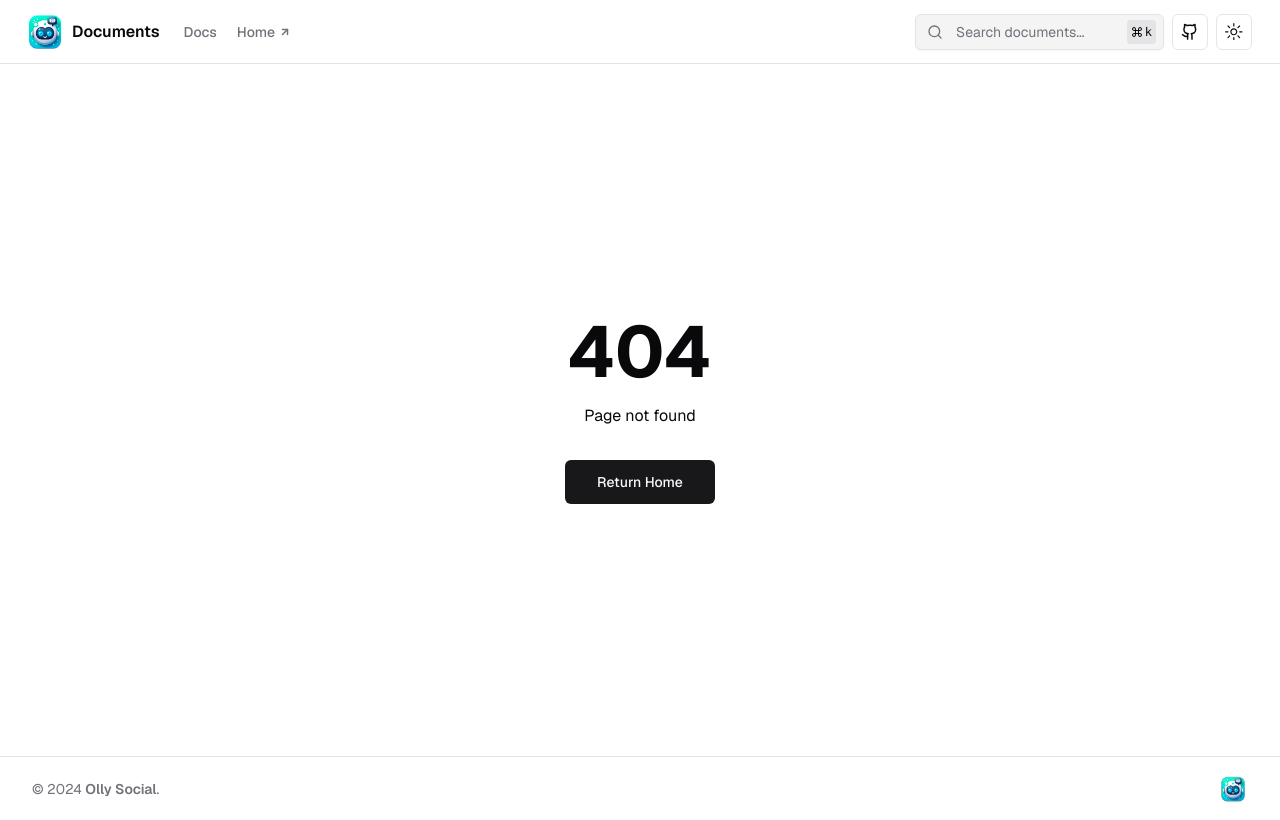
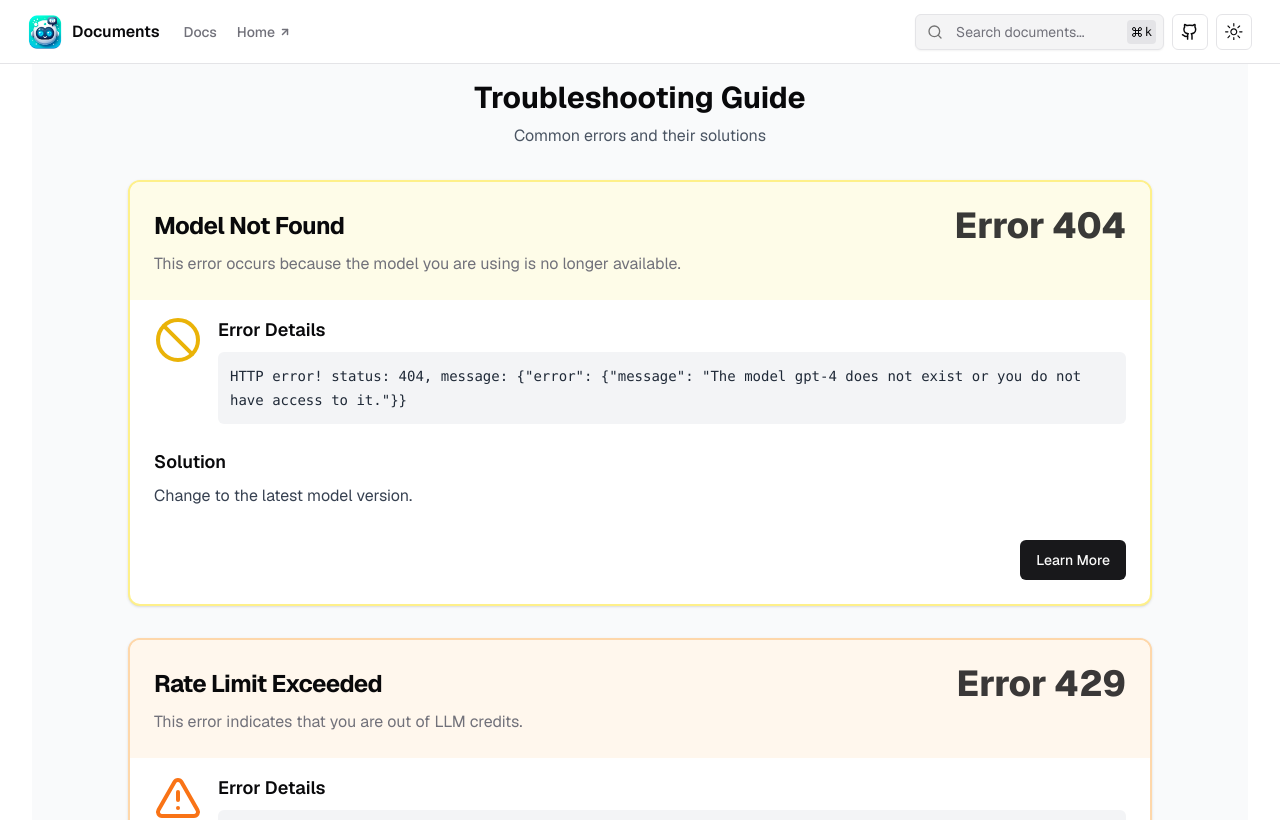
Before and after one commit to whyashthakker/olly_docs, a Next.js app: page /help in a window 1280 px wide. Before the commit this address had no page. Shown: the top 820 px of the page. Built offline with nearby package versions, Linux system fonts and the light colour scheme.

Commit message:
feat: Adding Help Page

```diff
--- /dev/null
+++ b/app/help/page.tsx
@@ -0,0 +1,110 @@
+// ErrorHelpPage.jsx
+'use client';
+
+import { Card, CardContent, CardDescription, CardFooter, CardHeader, CardTitle } from '@/components/ui/card';
+import { Button } from '@/components/ui/button';
+import { AlertCircle, AlertTriangle, Ban, ExternalLink } from 'lucide-react';
+import Link from 'next/link';
+
+export default function ErrorHelpPage() {
+  const errors = [
+    {
+      code: '404',
+      title: 'Model Not Found',
+      description: 'This error occurs because the model you are using is no longer available.',
+      detail: 'HTTP error! status: 404, message: {"error": {"message": "The model gpt-4 does not exist or you do not have access to it."}}',
+      solution: 'Change to the latest model version.',
+      icon: <Ban className="h-12 w-12 text-yellow-500 dark:text-yellow-400" />,
+      color: 'bg-yellow-50 dark:bg-yellow-950/30',
+      borderColor: 'border-yellow-200 dark:border-yellow-800'
+    },
+    {
+      code: '429',
+      title: 'Rate Limit Exceeded',
+      description: 'This error indicates that you are out of LLM credits.',
+      detail: 'HTTP error! status: 429, message: {"error": {"message": "You exceeded your current quota, please check your plan and billing details."}}',
+      solution: 'To resolve this error you have to add the credits to your API accountAlso watch this video guide and this guide will hels you to understand the error and how to resolve it',
+      videoLink: 'https://youtu.be/878N5HT68g0?si=nAI0OZ2Nb92ZQnEe',
+      icon: <AlertTriangle className="h-12 w-12 text-orange-500 dark:text-orange-400" />,
+      action: 'Watch Video Guide',
+      color: 'bg-orange-50 dark:bg-orange-950/30',
+      borderColor: 'border-orange-200 dark:border-orange-800'
+    },
+    {
+      code: '401',
+      title: 'Incorrect API Key',
+      description: 'This error indicates that you are using the wrong LLM vendor (The LLM vendor is different from API you are using).',
+      detail: 'HTTP error! status: 401, message: {"error": {"message": "Incorrect API key provided: olly-ef6**c694. You can find your API key at https://platform.openai.com/account/api-keys./", "type": "invalid_request_error", "param": null, "code": "invalid_api_key"}}',
+      solution: 'Go to Olly Extension and ensure that you are using the right API key and that the selected LLM model corresponds to your API (Using OpenAI API key? Then use GPT models).',
+      icon: <AlertCircle className="h-12 w-12 text-red-500 dark:text-red-400" />,
+      action: 'Check API Settings',
+      color: 'bg-red-50 dark:bg-red-950/30',
+      borderColor: 'border-red-200 dark:border-red-800'
+    }
+  ];
+
+  return (
+    <div className="min-h-screen flex items-center justify-center bg-gray-50 dark:bg-gray-950 p-4">
+      <div className="w-full max-w-5xl">
+        <h1 className="text-3xl font-bold text-center mb-2 dark:text-white">Troubleshooting Guide</h1>
+        <p className="text-center mb-8 text-gray-600 dark:text-gray-400">Common errors and their solutions</p>
+
+        <div className="grid grid-cols-1 gap-8">
+          {errors.map((error) => (
+            <Card
+              key={error.code}
+              className={`overflow-hidden border-2 ${error.borderColor} hover:shadow-lg transition-shadow dark:shadow-none dark:hover:shadow-none`}
+            >
+              <CardHeader className={`${error.color}`}>
+                <div className="flex justify-between items-center">
+                  <CardTitle className="text-2xl font-bold dark:text-white">{error.title}</CardTitle>
+                  <span className="text-4xl font-extrabold opacity-80 dark:text-white dark:opacity-90">Error {error.code}</span>
+                </div>
+                <CardDescription className="text-base mt-2 dark:text-gray-300">
+                  {error.description}
+                </CardDescription>
+              </CardHeader>
+
+              <CardContent className="pt-4">
+                <div className="flex items-start gap-4 mb-6">
+                  {error.icon}
+                  <div className="flex-1">
+                    <h3 className="font-semibold text-lg dark:text-white mb-2">Error Details</h3>
+                    <div className="bg-gray-100 dark:bg-gray-800 p-3 rounded-md overflow-x-auto">
+                      <code className="text-sm text-gray-800 dark:text-gray-300 whitespace-pre-wrap">
+                        {error.detail}
+                      </code>
+                    </div>
+                  </div>
+                </div>
+
+                <div className="mt-4">
+                  <h3 className="font-semibold text-lg dark:text-white mb-2">Solution</h3>
+                  <p className="text-gray-700 dark:text-gray-300">
+                    {error.solution}
+                  </p>
+                </div>
+              </CardContent>
+
+              <CardFooter className="flex justify-end gap-2 pt-2">
+                {error.videoLink && (
+                  <Link href={error.videoLink} target="_blank" rel="noopener noreferrer">
+                    <Button className="flex items-center gap-2">
+                      {error.action || 'Watch Guide'}
+                      <ExternalLink size={16} />
+                    </Button>
+                  </Link>
+                )}
+                {!error.videoLink && (
+                  <Button>
+                    {error.action || 'Learn More'}
+                  </Button>
+                )}
+              </CardFooter>
+            </Card>
+          ))}
+        </div>
+      </div>
+    </div>
+  );
+}
--- /dev/null
+++ b/components/ui/card.tsx
@@ -0,0 +1,76 @@
+import * as React from "react"
+
+import { cn } from "@/lib/utils"
+
+const Card = React.forwardRef<
+  HTMLDivElement,
+  React.HTMLAttributes<HTMLDivElement>
+>(({ className, ...props }, ref) => (
+  <div
+    ref={ref}
+    className={cn(
+      "rounded-xl border bg-card text-card-foreground shadow",
+      className
+    )}
+    {...props}
+  />
+))
+Card.displayName = "Card"
+
+const CardHeader = React.forwardRef<
+  HTMLDivElement,
+  React.HTMLAttributes<HTMLDivElement>
+>(({ className, ...props }, ref) => (
+  <div
+    ref={ref}
+    className={cn("flex flex-col space-y-1.5 p-6", className)}
+    {...props}
+  />
+))
+CardHeader.displayName = "CardHeader"
+
+const CardTitle = React.forwardRef<
+  HTMLDivElement,
+  React.HTMLAttributes<HTMLDivElement>
+>(({ className, ...props }, ref) => (
+  <div
+    ref={ref}
+    className={cn("font-semibold leading-none tracking-tight", className)}
+    {...props}
+  />
+))
+CardTitle.displayName = "CardTitle"
+
+const CardDescription = React.forwardRef<
+  HTMLDivElement,
+  React.HTMLAttributes<HTMLDivElement>
+>(({ className, ...props }, ref) => (
+  <div
+    ref={ref}
+    className={cn("text-sm text-muted-foreground", className)}
+    {...props}
+  />
+))
+CardDescription.displayName = "CardDescription"
+
+const CardContent = React.forwardRef<
+  HTMLDivElement,
+  React.HTMLAttributes<HTMLDivElement>
+>(({ className, ...props }, ref) => (
+  <div ref={ref} className={cn("p-6 pt-0", className)} {...props} />
+))
+CardContent.displayName = "CardContent"
+
+const CardFooter = React.forwardRef<
+  HTMLDivElement,
+  React.HTMLAttributes<HTMLDivElement>
+>(({ className, ...props }, ref) => (
+  <div
+    ref={ref}
+    className={cn("flex items-center p-6 pt-0", className)}
+    {...props}
+  />
+))
+CardFooter.displayName = "CardFooter"
+
+export { Card, CardHeader, CardFooter, CardTitle, CardDescription, CardContent }
```
Also changed, not shown: 1 other file (tests, documents, lock files or other folders).
